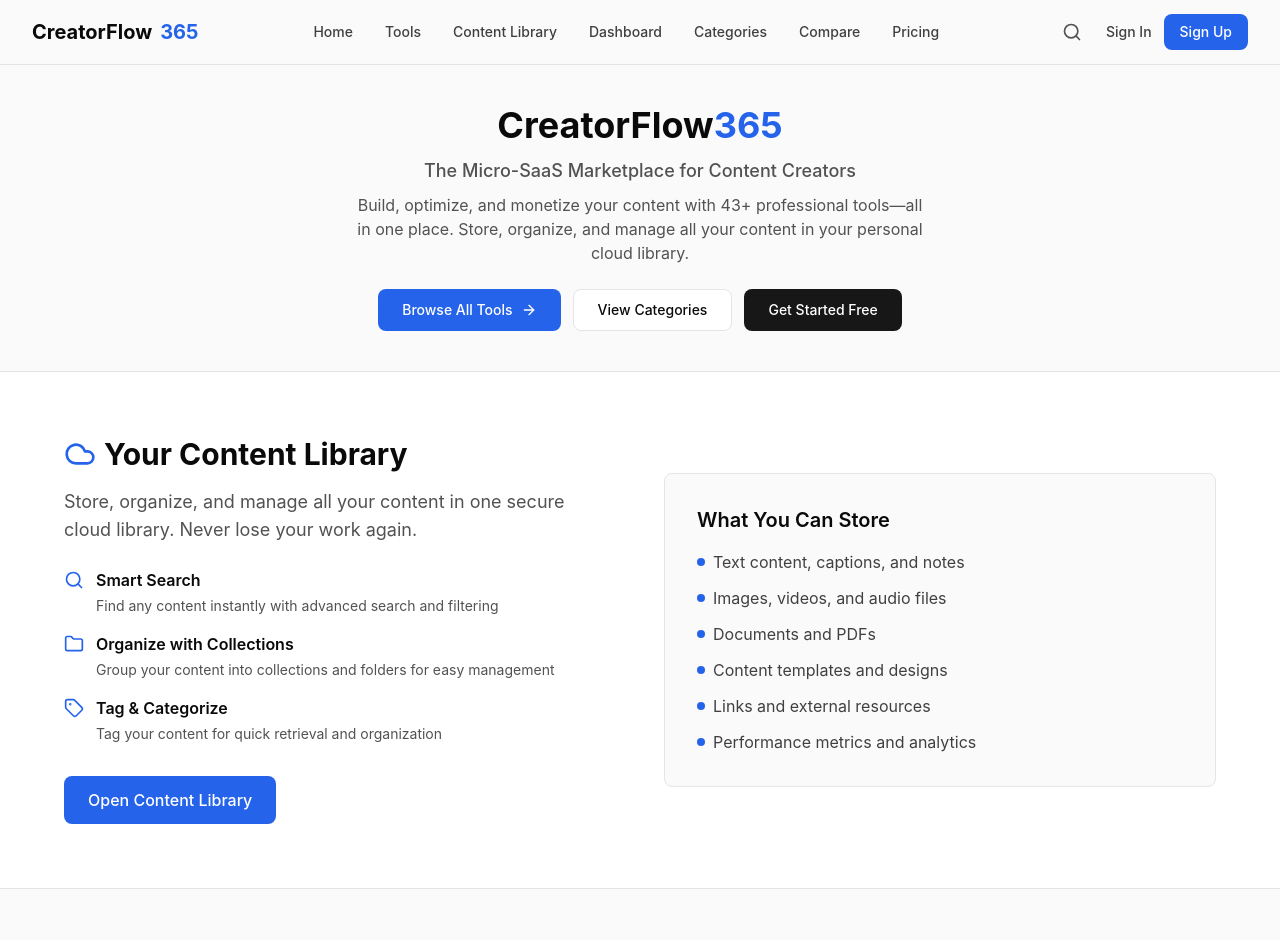
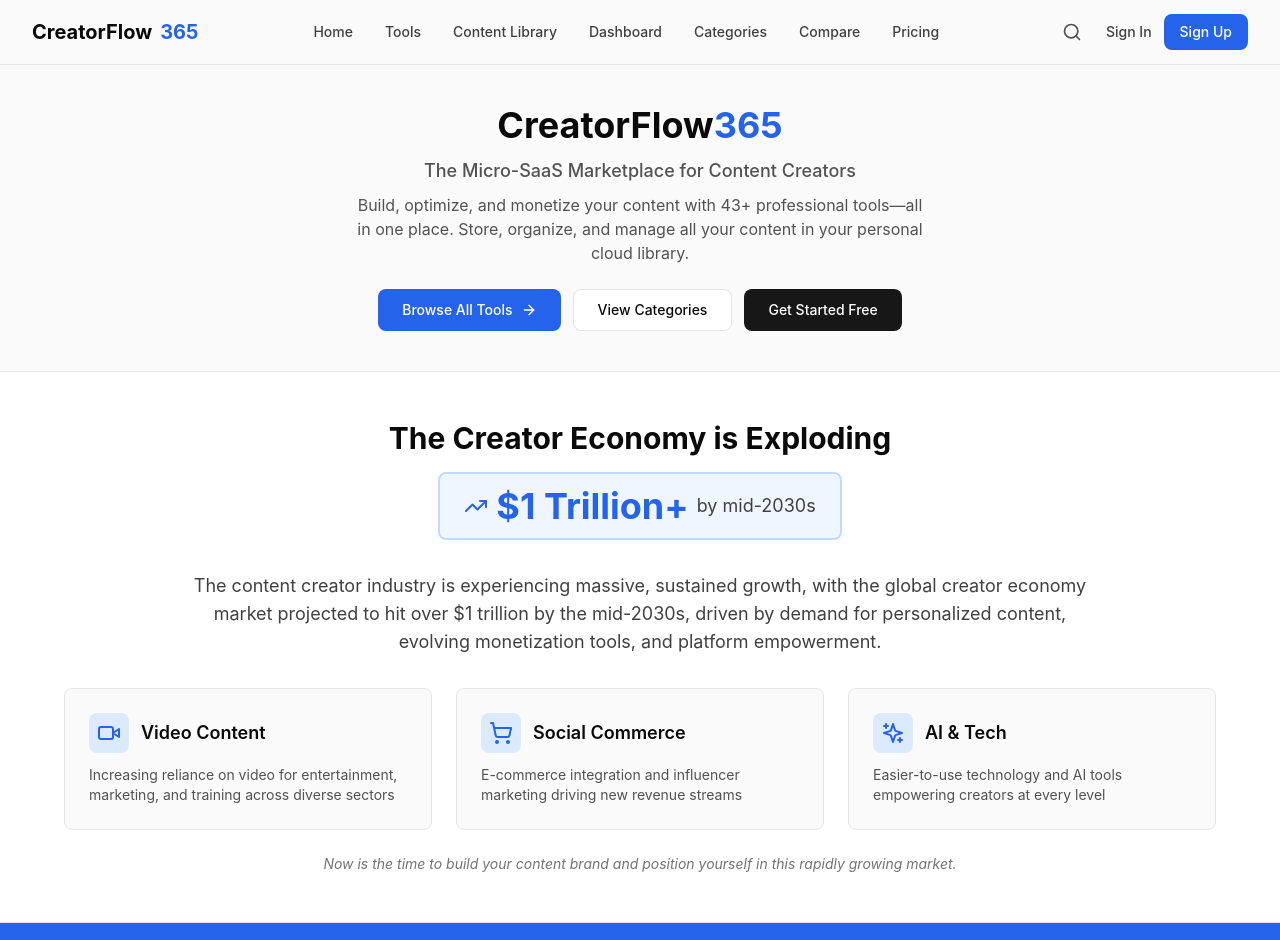
Before and after one commit to emasmela-dotcom/toolmarket365.com, a Next.js app: page / in a window 1280 px wide. Shown: the top 940 px of the page. Built offline with nearby package versions, Linux system fonts and the light colour scheme; no server answers.

Commit message:
Add market opportunity section and tools exploration callout to Home page. Update layout and styles for content library feature section, enhancing user experience with new content and improved design elements.

```diff
--- a/app/page.tsx
+++ b/app/page.tsx
@@ -1,6 +1,6 @@
 import Link from 'next/link'
 import { Hero } from '@/components/Hero'
-import { Cloud, Search, Folder, Tag } from 'lucide-react'
+import { Cloud, Search, Folder, Tag, TrendingUp, DollarSign, Video, ShoppingCart, Sparkles } from 'lucide-react'
 
 const toolSections = [
   { title: 'High Priority - Complete the Workflow', slug: 'high-priority-complete-the-workflow' },
@@ -18,76 +18,155 @@ export default function Home() {
     <div className="flex flex-col">
       <Hero />
 
-      {/* Content Library Feature Section */}
-      <section className="py-16 bg-white dark:bg-mono-950 border-b border-mono-200 dark:border-mono-700">
+      {/* Market Opportunity Section */}
+      <section className="py-12 bg-white dark:bg-mono-950 border-b border-mono-200 dark:border-mono-700">
         <div className="container mx-auto px-4 sm:px-6 lg:px-8">
           <div className="max-w-6xl mx-auto">
-            <div className="grid grid-cols-1 lg:grid-cols-2 gap-12 items-center">
+            <div className="text-center mb-8">
+              <h2 className="text-2xl sm:text-3xl font-bold text-mono-950 dark:text-mono-50 mb-4">
+                The Creator Economy is Exploding
+              </h2>
+              <div className="inline-flex items-center justify-center space-x-2 bg-accent-50 dark:bg-accent-950/30 px-6 py-3 rounded-lg border-2 border-accent-200 dark:border-accent-800">
+                <TrendingUp className="w-6 h-6 text-accent-600 dark:text-accent-400" />
+                <span className="text-3xl sm:text-4xl font-bold text-accent-600 dark:text-accent-400">
+                  $1 Trillion+
+                </span>
+                <span className="text-base sm:text-lg text-mono-700 dark:text-mono-300">
+                  by mid-2030s
+                </span>
+              </div>
+            </div>
+
+            <p className="text-base sm:text-lg text-mono-700 dark:text-mono-300 text-center mb-8 max-w-4xl mx-auto">
+              The content creator industry is experiencing massive, sustained growth, with the global creator economy market projected to hit over $1 trillion by the mid-2030s, driven by demand for personalized content, evolving monetization tools, and platform empowerment.
+            </p>
+
+            <div className="grid grid-cols-1 md:grid-cols-3 gap-6 mb-6">
+              <div className="bg-mono-50 dark:bg-mono-900 rounded-lg p-6 border border-mono-200 dark:border-mono-700">
+                <div className="flex items-center space-x-3 mb-3">
+                  <div className="p-2 bg-accent-100 dark:bg-accent-900/30 rounded-lg">
+                    <Video className="w-6 h-6 text-accent-600 dark:text-accent-400" />
+                  </div>
+                  <h3 className="text-lg font-semibold text-mono-950 dark:text-mono-50">Video Content</h3>
+                </div>
+                <p className="text-sm text-mono-600 dark:text-mono-400">
+                  Increasing reliance on video for entertainment, marketing, and training across diverse sectors
+                </p>
+              </div>
+
+              <div className="bg-mono-50 dark:bg-mono-900 rounded-lg p-6 border border-mono-200 dark:border-mono-700">
+                <div className="flex items-center space-x-3 mb-3">
+                  <div className="p-2 bg-accent-100 dark:bg-accent-900/30 rounded-lg">
+                    <ShoppingCart className="w-6 h-6 text-accent-600 dark:text-accent-400" />
+                  </div>
+                  <h3 className="text-lg font-semibold text-mono-950 dark:text-mono-50">Social Commerce</h3>
+                </div>
+                <p className="text-sm text-mono-600 dark:text-mono-400">
+                  E-commerce integration and influencer marketing driving new revenue streams
+                </p>
+              </div>
+
+              <div className="bg-mono-50 dark:bg-mono-900 rounded-lg p-6 border border-mono-200 dark:border-mono-700">
+                <div className="flex items-center space-x-3 mb-3">
+                  <div className="p-2 bg-accent-100 dark:bg-accent-900/30 rounded-lg">
+                    <Sparkles className="w-6 h-6 text-accent-600 dark:text-accent-400" />
+                  </div>
+                  <h3 className="text-lg font-semibold text-mono-950 dark:text-mono-50">AI & Tech</h3>
+                </div>
+                <p className="text-sm text-mono-600 dark:text-mono-400">
+                  Easier-to-use technology and AI tools empowering creators at every level
+                </p>
+              </div>
+            </div>
+
+            <p className="text-center text-sm text-mono-500 dark:text-mono-500 italic">
+              Now is the time to build your content brand and position yourself in this rapidly growing market.
+            </p>
+          </div>
+        </div>
+      </section>
+
+      {/* Tools Exploration Callout */}
+      <section className="py-10 bg-accent-600 dark:bg-accent-700 border-b-4 border-accent-700 dark:border-accent-800">
+        <div className="container mx-auto px-4 sm:px-6 lg:px-8">
+          <div className="max-w-5xl mx-auto text-center">
+            <p className="text-xl sm:text-2xl lg:text-3xl font-bold text-white leading-relaxed">
+              CreatorFlow365 has several tools! Many you will not use, but also many that will strengthen your brand of content. Look around, read how they work, how to use and build your content brand to its maximum potential!
+            </p>
+          </div>
+        </div>
+      </section>
+
+      {/* Content Library Feature Section */}
+      <section className="py-12 bg-white dark:bg-mono-950 border-b border-mono-200 dark:border-mono-700">
+        <div className="container mx-auto px-4 sm:px-6 lg:px-8">
+          <div className="max-w-6xl mx-auto">
+            <div className="grid grid-cols-1 lg:grid-cols-2 gap-8 items-start">
               <div>
-                <div className="flex items-center space-x-2 mb-4">
-                  <Cloud className="w-8 h-8 text-accent-600" />
-                  <h2 className="text-3xl font-bold text-mono-950 dark:text-mono-50">
+                <div className="flex items-center space-x-2 mb-3">
+                  <Cloud className="w-6 h-6 text-accent-600" />
+                  <h2 className="text-2xl font-bold text-mono-950 dark:text-mono-50">
                     Your Content Library
                   </h2>
                 </div>
-                <p className="text-lg text-mono-600 dark:text-mono-400 mb-6">
+                <p className="text-base text-mono-600 dark:text-mono-400 mb-4">
                   Store, organize, and manage all your content in one secure cloud library. Never lose your work again.
                 </p>
-                <div className="space-y-4 mb-8">
-                  <div className="flex items-start space-x-3">
-                    <Search className="w-5 h-5 text-accent-600 mt-0.5 flex-shrink-0" />
+                <div className="space-y-3 mb-4">
+                  <div className="flex items-start space-x-2">
+                    <Search className="w-4 h-4 text-accent-600 mt-0.5 flex-shrink-0" />
                     <div>
-                      <h3 className="font-semibold text-mono-950 dark:text-mono-50 mb-1">Smart Search</h3>
-                      <p className="text-sm text-mono-600 dark:text-mono-400">Find any content instantly with advanced search and filtering</p>
+                      <h3 className="font-semibold text-sm text-mono-950 dark:text-mono-50 mb-0.5">Smart Search</h3>
+                      <p className="text-xs text-mono-600 dark:text-mono-400">Find any content instantly with advanced search and filtering</p>
                     </div>
                   </div>
-                  <div className="flex items-start space-x-3">
-                    <Folder className="w-5 h-5 text-accent-600 mt-0.5 flex-shrink-0" />
+                  <div className="flex items-start space-x-2">
+                    <Folder className="w-4 h-4 text-accent-600 mt-0.5 flex-shrink-0" />
                     <div>
-                      <h3 className="font-semibold text-mono-950 dark:text-mono-50 mb-1">Organize with Collections</h3>
-                      <p className="text-sm text-mono-600 dark:text-mono-400">Group your content into collections and folders for easy management</p>
+                      <h3 className="font-semibold text-sm text-mono-950 dark:text-mono-50 mb-0.5">Organize with Collections</h3>
+                      <p className="text-xs text-mono-600 dark:text-mono-400">Group your content into collections and folders for easy management</p>
                     </div>
                   </div>
-                  <div className="flex items-start space-x-3">
-                    <Tag className="w-5 h-5 text-accent-600 mt-0.5 flex-shrink-0" />
+                  <div className="flex items-start space-x-2">
+                    <Tag className="w-4 h-4 text-accent-600 mt-0.5 flex-shrink-0" />
                     <div>
-                      <h3 className="font-semibold text-mono-950 dark:text-mono-50 mb-1">Tag & Categorize</h3>
-                      <p className="text-sm text-mono-600 dark:text-mono-400">Tag your content for quick retrieval and organization</p>
+                      <h3 className="font-semibold text-sm text-mono-950 dark:text-mono-50 mb-0.5">Tag & Categorize</h3>
+                      <p className="text-xs text-mono-600 dark:text-mono-400">Tag your content for quick retrieval and organization</p>
                     </div>
                   </div>
                 </div>
                 <Link
                   href="/tools/content-library"
-                  className="inline-flex items-center px-6 py-3 bg-accent-600 text-white font-medium rounded-lg hover:bg-accent-700 transition-colors"
+                  className="inline-flex items-center px-5 py-2 bg-accent-600 text-white text-sm font-medium rounded-lg hover:bg-accent-700 transition-colors"
                 >
                   Open Content Library
                 </Link>
               </div>
-              <div className="bg-mono-50 dark:bg-mono-900 rounded-lg p-8 border border-mono-200 dark:border-mono-700">
-                <h3 className="text-xl font-semibold text-mono-950 dark:text-mono-50 mb-4">What You Can Store</h3>
-                <ul className="space-y-3 text-mono-700 dark:text-mono-300">
+              <div className="bg-mono-50 dark:bg-mono-900 rounded-lg p-6 border border-mono-200 dark:border-mono-700">
+                <h3 className="text-lg font-semibold text-mono-950 dark:text-mono-50 mb-3">What You Can Store</h3>
+                <ul className="space-y-2 text-sm text-mono-700 dark:text-mono-300">
                   <li className="flex items-center space-x-2">
-                    <span className="w-2 h-2 bg-accent-600 rounded-full"></span>
+                    <span className="w-1.5 h-1.5 bg-accent-600 rounded-full"></span>
                     <span>Text content, captions, and notes</span>
                   </li>
                   <li className="flex items-center space-x-2">
-                    <span className="w-2 h-2 bg-accent-600 rounded-full"></span>
+                    <span className="w-1.5 h-1.5 bg-accent-600 rounded-full"></span>
                     <span>Images, videos, and audio files</span>
                   </li>
                   <li className="flex items-center space-x-2">
-                    <span className="w-2 h-2 bg-accent-600 rounded-full"></span>
+                    <span className="w-1.5 h-1.5 bg-accent-600 rounded-full"></span>
                     <span>Documents and PDFs</span>
                   </li>
                   <li className="flex items-center space-x-2">
-                    <span className="w-2 h-2 bg-accent-600 rounded-full"></span>
+                    <span className="w-1.5 h-1.5 bg-accent-600 rounded-full"></span>
                     <span>Content templates and designs</span>
                   </li>
                   <li className="flex items-center space-x-2">
-                    <span className="w-2 h-2 bg-accent-600 rounded-full"></span>
+                    <span className="w-1.5 h-1.5 bg-accent-600 rounded-full"></span>
                     <span>Links and external resources</span>
                   </li>
                   <li className="flex items-center space-x-2">
-                    <span className="w-2 h-2 bg-accent-600 rounded-full"></span>
+                    <span className="w-1.5 h-1.5 bg-accent-600 rounded-full"></span>
                     <span>Performance metrics and analytics</span>
                   </li>
                 </ul>
```
